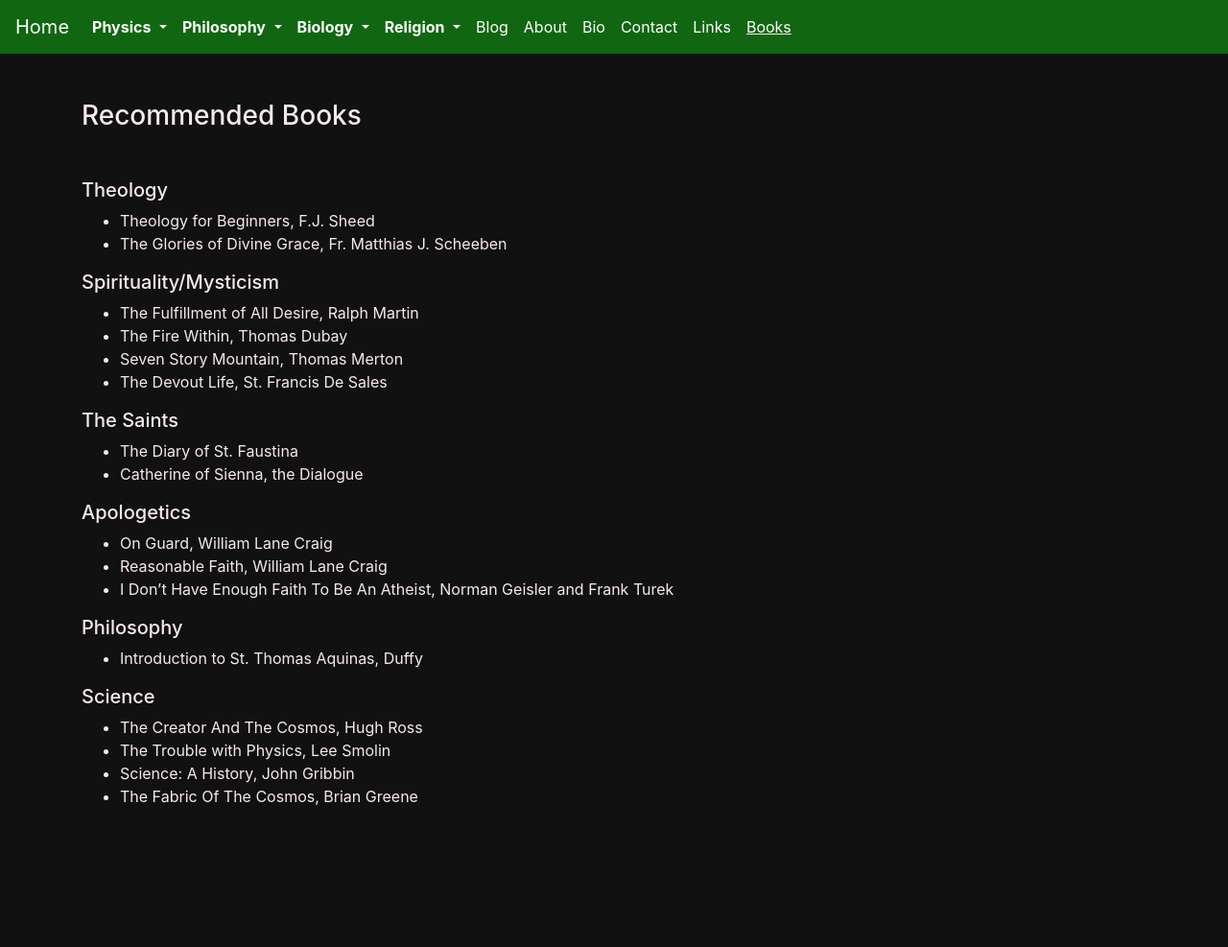
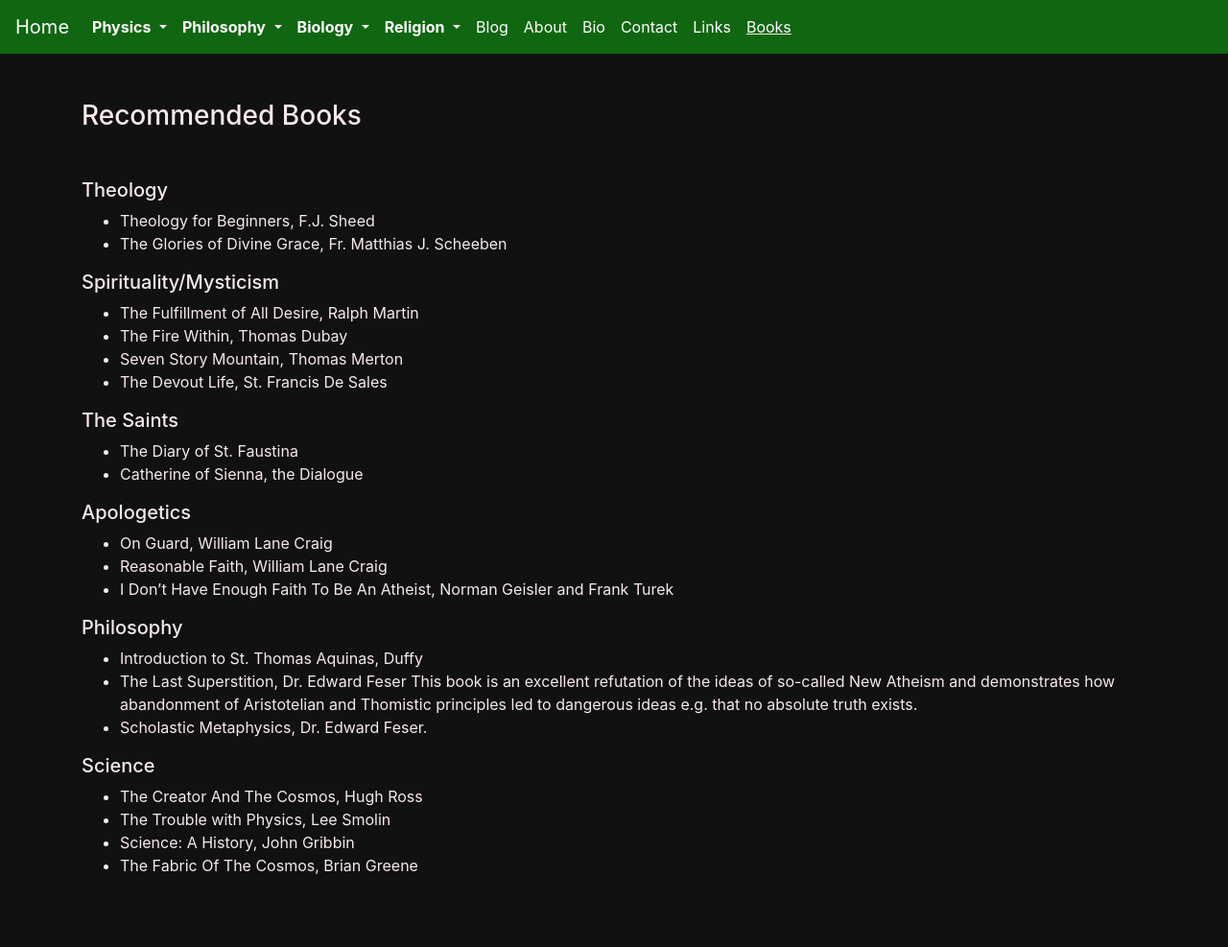
Before and after one commit to nekelly/nekelly.github.io, a Jekyll site: the page built from pages/books.md, in a window 1280 px wide. Shown: the whole page at 96% size. Built offline with Jekyll 4.4.1, drawn with Linux system fonts in a browser that asks for light colours; our own code applies the rules of GitHub Pages for plain Markdown files; before the commit the page ends 915 px from its top, so only the background shows below that.

Commit message:
Add more titles

```diff
--- a/pages/books.md
+++ b/pages/books.md
@@ -27,6 +27,10 @@ layout: default
 
 ##### Philosophy
 - Introduction to St. Thomas Aquinas, Duffy
+- The Last Superstition, Dr. Edward Feser
+  This book is an excellent refutation of the ideas of so-called New Atheism and demonstrates how abandonment of
+  Aristotelian and Thomistic principles led to dangerous ideas e.g. that no absolute truth exists.
+- Scholastic Metaphysics, Dr. Edward Feser.
 
 ##### Science
 - The Creator And The Cosmos, Hugh Ross
```
